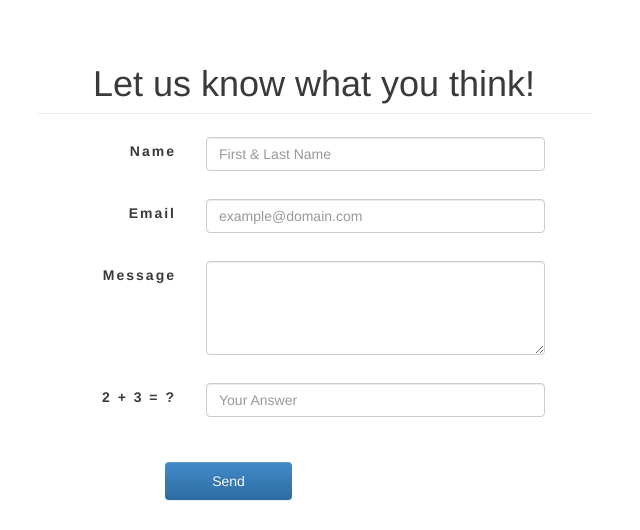
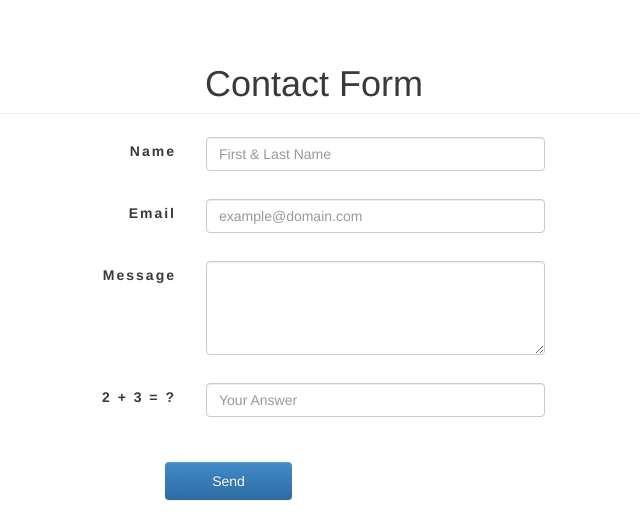
Before and after one commit to inessler/WebApplication, a PHP site: page /Contact.php in a window 1280 px wide. Shown: the part 51-581 px from the top of the page, without its empty margins (326-966 px from the left). Run offline with PHP 8.4, Linux system fonts and the light colour scheme; data that the repository does not hold is empty.

Commit message:
Just kidding about that last push, now Contact.php is ready for public use.

```diff
--- a/public_html/Contact.php
+++ b/public_html/Contact.php
@@ -178,8 +178,8 @@ if (!$errName && !$errEmail && !$errMessage && !$errHuman) {
             <div style="height: 75px"></div>
   	<div class="container">
   		<div class="row">
-  			<div class="col-md-6 col-md-offset-3">
-  				<h1 class="page-header text-center">Let us know what you think!</h1>
+  			<div class="col-md-8 col-md-offset-2">
+  				<h1 class="page-header text-center">Contact Form</h1>
 				<form class="form-horizontal" role="form" method="post" action="Contact.php">
 					<div class="form-group">
 						<label for="name" class="col-sm-3 control-label">Name</label>
```
